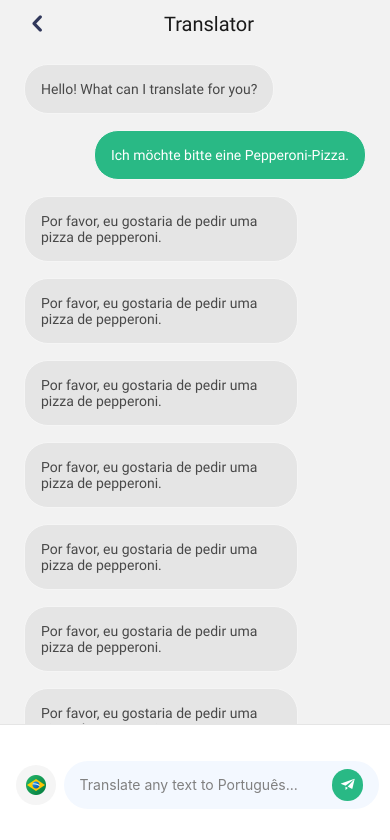
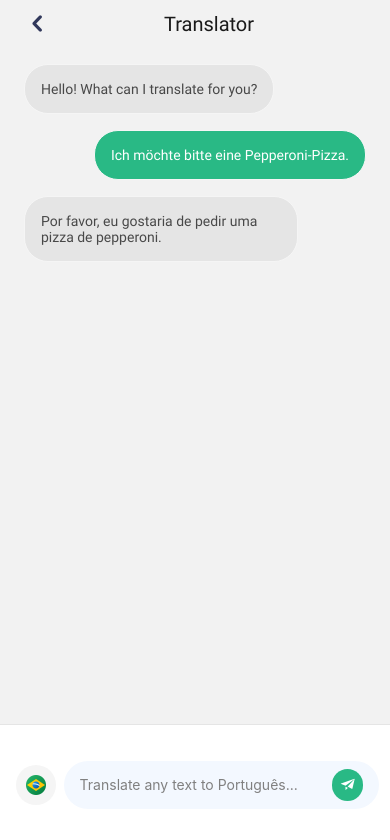
Before and after one commit to pedrorubinger/lingo-app, a React Native app: screen /Translator in a window 390 px wide. Shown: the top 840 px of the page. Built offline with nearby package versions, Linux system fonts and the light colour scheme.

Commit message:
chore: remove some of mocked messages

```diff
--- a/src/modules/dashboard/screens/translator/index.tsx
+++ b/src/modules/dashboard/screens/translator/index.tsx
@@ -44,61 +44,6 @@ export const Translator: React.FC<Props> = () => {
     },
     {
       id: "3",
-      content: "Por favor, eu gostaria de pedir uma pizza de pepperoni.",
-      origin: TranslatorMessageOrigin.APPLICATION,
-    },
-    {
-      id: "4",
-      content: "Por favor, eu gostaria de pedir uma pizza de pepperoni.",
-      origin: TranslatorMessageOrigin.APPLICATION,
-    },
-    {
-      id: "5",
-      content: "Por favor, eu gostaria de pedir uma pizza de pepperoni.",
-      origin: TranslatorMessageOrigin.APPLICATION,
-    },
-    {
-      id: "6",
-      content: "Por favor, eu gostaria de pedir uma pizza de pepperoni.",
-      origin: TranslatorMessageOrigin.APPLICATION,
-    },
-    {
-      id: "7",
-      content: "Por favor, eu gostaria de pedir uma pizza de pepperoni.",
-      origin: TranslatorMessageOrigin.APPLICATION,
-    },
-    {
-      id: "8",
-      content: "Por favor, eu gostaria de pedir uma pizza de pepperoni.",
-      origin: TranslatorMessageOrigin.APPLICATION,
-    },
-    {
-      id: "9",
-      content: "Por favor, eu gostaria de pedir uma pizza de pepperoni.",
-      origin: TranslatorMessageOrigin.APPLICATION,
-    },
-    {
-      id: "10",
-      content: "Por favor, eu gostaria de pedir uma pizza de pepperoni.",
-      origin: TranslatorMessageOrigin.APPLICATION,
-    },
-    {
-      id: "11",
-      content: "Por favor, eu gostaria de pedir uma pizza de pepperoni.",
-      origin: TranslatorMessageOrigin.APPLICATION,
-    },
-    {
-      id: "12",
-      content: "Por favor, eu gostaria de pedir uma pizza de pepperoni.",
-      origin: TranslatorMessageOrigin.APPLICATION,
-    },
-    {
-      id: "13",
-      content: "Por favor, eu gostaria de pedir uma pizza de pepperoni.",
-      origin: TranslatorMessageOrigin.APPLICATION,
-    },
-    {
-      id: "14",
       content: "Por favor, eu gostaria de pedir uma pizza de pepperoni.",
       origin: TranslatorMessageOrigin.APPLICATION,
     },
```
